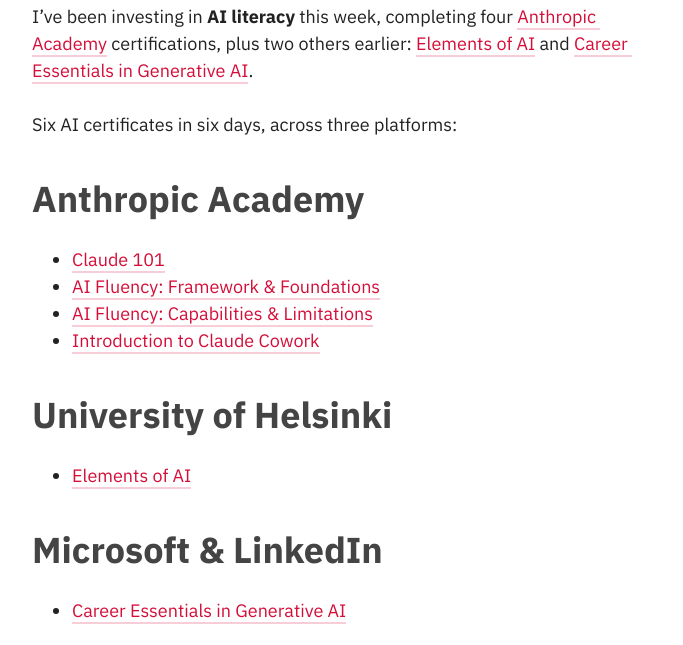
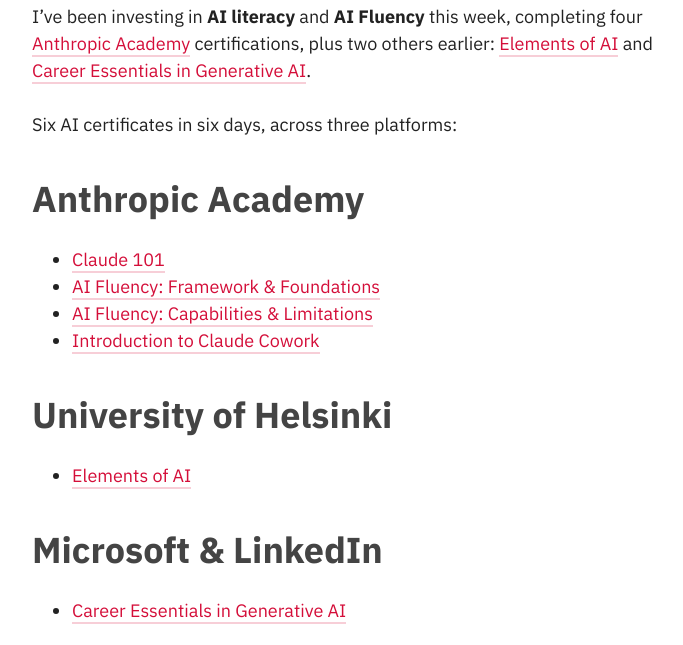
Before and after one commit to akikoo/akikoo.github.io, a Jekyll site: the page built from _posts/2026-06-10-ai-literacy-certificates-anthropic-academy.html, in a window 1280 px wide and 900 px high, scrolled down 511 px, cut to the strip 255-900 px from the top of the window. Shown: the whole strip, without its empty margins (133-816 px from the left). Built offline with Jekyll 4.4.1, drawn with Linux system fonts in a browser that asks for light colours; some web fonts are replaced.

Commit message:
Adapt text

```diff
--- a/_posts/2026-06-10-ai-literacy-certificates-anthropic-academy.html
+++ b/_posts/2026-06-10-ai-literacy-certificates-anthropic-academy.html
@@ -16,7 +16,7 @@
   </figcaption>
 </figure>
 
-<p>I’ve been investing in <strong>AI literacy</strong> this week, completing four <a href="https://www.anthropic.com/learn">Anthropic Academy</a> certifications, plus two others earlier: <a href="/log/2026/06/08/elements-of-ai-certificate/">Elements of AI</a> and <a href="/log/2026/06/05/new-certificate-career-essentials-in-generative-ai/">Career Essentials in Generative AI</a>.</p>
+<p>I’ve been investing in <strong>AI literacy</strong> and <strong>AI Fluency</strong> this week, completing four <a href="https://www.anthropic.com/learn">Anthropic Academy</a> certifications, plus two others earlier: <a href="/log/2026/06/08/elements-of-ai-certificate/">Elements of AI</a> and <a href="/log/2026/06/05/new-certificate-career-essentials-in-generative-ai/">Career Essentials in Generative AI</a>.</p>
 <p>Six AI certificates in six days, across three platforms:</p>
 
 <h2>Anthropic Academy</h2>
```
